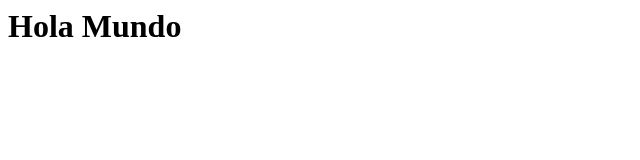
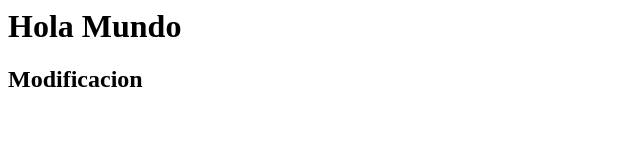
Before and after one commit to joserochajjrc/introduccionGit, a plain HTML site: page index.html in a window 1280 px wide. Shown: the whole page, without its empty margins (0-640 px from the left). Drawn offline with Linux system fonts and the light colour scheme.

Commit message:
Ultimo commit

```diff
--- a/index.html
+++ b/index.html
@@ -1 +1,2 @@
 <h1>Hola Mundo</h1>
+<h2>Modificacion</h2>
```
Also changed, not shown: index2.html (+1 -0 lines), nuevo.txt (added).
